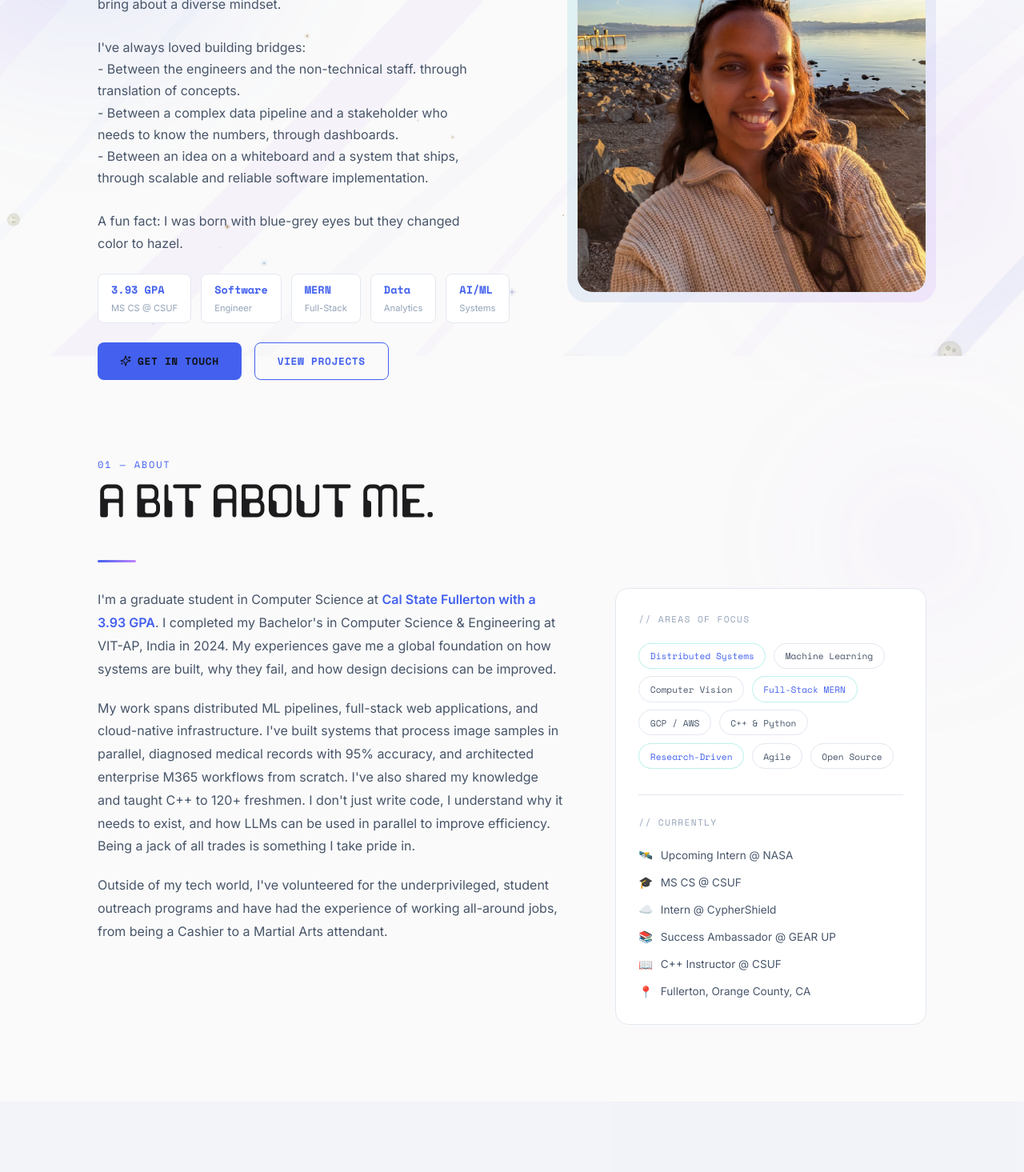
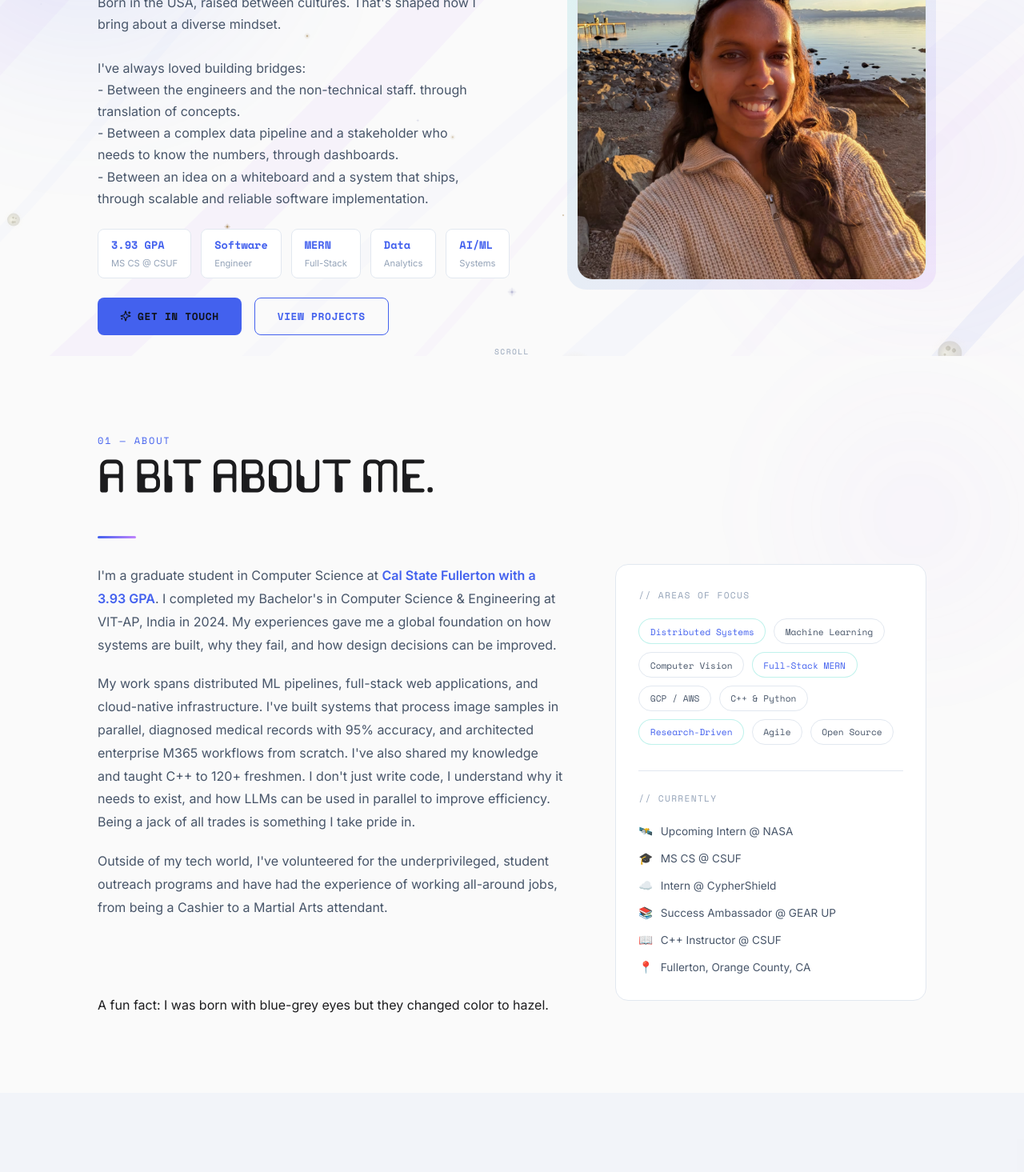
Before and after one commit to janyajaiswal/Portfolio, a React (Vite) app in the folder client/: page / in a window 1280 px wide. Shown: the part 355-1820 px from the top of the page at 80% size. Built offline with nearby package versions, Linux system fonts and the light colour scheme.

Commit message:
about page changes

```diff
--- a/client/src/components/About.jsx
+++ b/client/src/components/About.jsx
@@ -55,6 +55,10 @@ export default function About() {
               Outside of my tech world, I've volunteered for the underprivileged,
               student outreach programs and have had the experience of working all-around jobs, from being a Cashier to a Martial Arts attendant.
             </p>
+            <br /><br />
+            <span className="fun-fact">
+              A fun fact: I was born with blue-grey eyes but they changed color to hazel.
+            </span>
           </motion.div>
 
           <motion.div
--- a/client/src/components/Hero.jsx
+++ b/client/src/components/Hero.jsx
@@ -93,10 +93,6 @@ export default function Hero() {
             - Between a complex data pipeline and a stakeholder who needs to know the numbers, through dashboards.
             <br />
             - Between an idea on a whiteboard and a system that ships, through scalable and reliable software implementation.
-            <br /><br />
-            <span className="fun-fact">
-              A fun fact: I was born with blue-grey eyes but they changed color to hazel.
-            </span>
             </p>
 
             <div className="hero-chips">
```
